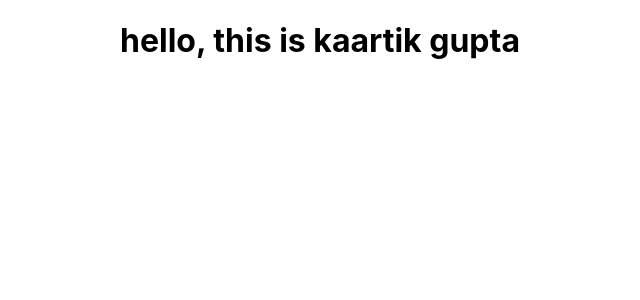
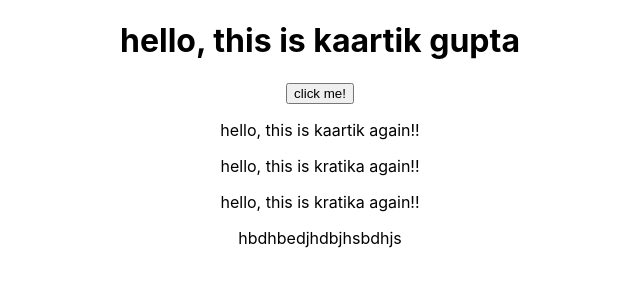
Before and after one commit to Kaartikgupta/burger-menu-react, a React (Create React App) app: page / in a window 1280 px wide. Shown: the top 300 px of the page, without its empty margins (320-960 px from the left). Built offline with nearby package versions, Linux system fonts and the light colour scheme.

Commit message:
update 4

```diff
--- a/src/App.js
+++ b/src/App.js
@@ -1,12 +1,34 @@
+import React,{Component} from 'react';
+import './App.css';
+import Person from './Person/Person';
+class App extends Component {
+  state={
+    persons:[
+      {name:'kaartik'},
+      {name:'kratika'}
+    ]
+  }
+   buttonHandler=()=>{
+   this.setState({
+    persons:[
+      {name:'kaartik'},
+      {name:'Amit'}
+    ]
+   })
+  }
 
-import './App.css';
 
-function App() {
+render(){
   return (
     <div className="App">
      <h1> hello, this is kaartik gupta</h1>
+     <button onClick={this.buttonHandler}>click me!</button>
+     <Person name={this.state.persons[0].name}/>
+     <Person name={this.state.persons[1].name}/>
+     <Person name={this.state.persons[1].name}>hbdhbedjhdbjhsbdhjs</Person>
     </div>
   );
 }
+}
 
 export default App;
--- /dev/null
+++ b/src/Person/Person.js
@@ -0,0 +1,12 @@
+import React from 'react';
+
+const person=(props)=>{
+    return(
+        <div>
+        <p>hello, this is {props.name} again!!</p>
+        <p>{props.children}</p>
+        </div>
+    )
+}
+
+export default person;
```
